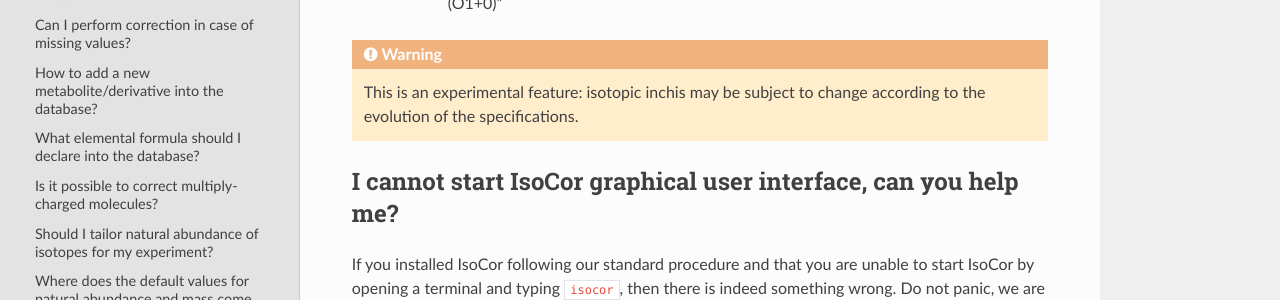
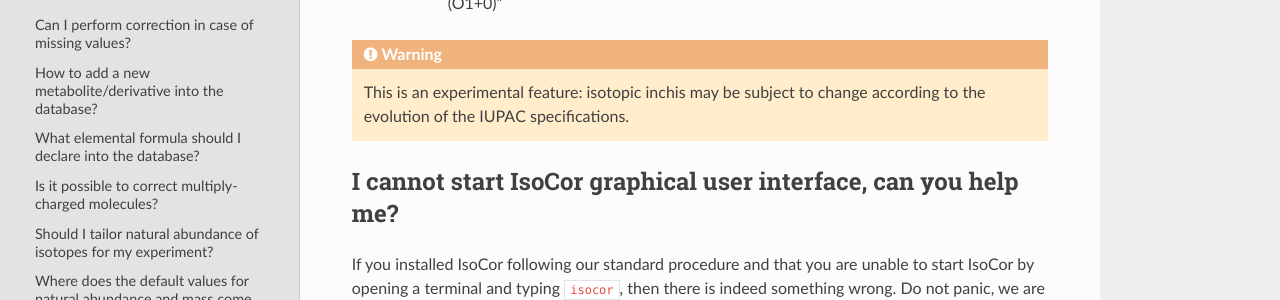
Before and after one commit to MetaSys-LISBP/IsoCor, a Sphinx documentation site: the page built from doc/faq.rst, in a window 1280 px wide and 900 px high, scrolled down 4014 px. Shown: the part 175-475 px from the top of the window. Built offline with Sphinx 7.4.7 and the Read the Docs theme 2.0.0, drawn with Linux system fonts in a browser that asks for light colours.

```diff
--- a/doc/faq.rst
+++ b/doc/faq.rst
@@ -186,7 +186,7 @@ by the `InChI Isotopologue and Isotopomer Development Team <https://github.com/M
            "InChI=1S/C4H4O4/c5-3(6)1-2-4(7)8/h1-2H,(H,5,6)(H,7,8)/p-2/b2-1+/a(O3+2),(O1+0)"
 
 .. warning:: This is an experimental feature: isotopic inchis may be subject to change
-             according to the evolution of the specifications.
+             according to the evolution of the IUPAC specifications.
 
 ..  _failed_gui:
 
--- a/doc/tutorials.rst
+++ b/doc/tutorials.rst
@@ -203,7 +203,7 @@ The result file is a TSV file with the following columns:
 :metabolite: Name of the metabolite, as it was provided in the :ref:`Measurements file`.
 :derivative: Name of the derivative, as it was provided in the :ref:`Measurements file`.
 :isotopologue: The index of the peak measured, as an integer; e.g. '0' for the M0 peak that does not have any mass shift,  as it was provided in the :ref:`Measurements file`.
-:isotopic_inchi: Isotopic InChI of the corresponding tracer isotopologue (or just the isotopic layer if no InChI has been provided in the :ref:`Metabolites database` file), as detailed :ref:`here <isotopic_inchi>`; e.g. with isotopic layer '/a(O1+1),(C3+0)' for the M1 :sup:`13`\ C-isotopologue of fumarate.
+:isotopic_inchi: Isotopic InChI of the corresponding tracer isotopologue (or just the isotopic layer if no InChI has been provided in the :ref:`Metabolites database` file), as detailed :ref:`here <isotopic_inchi>`; e.g. with isotopic layer '/a(O1+1),(C3+0)' for the M\ :sub:`1`\  :sup:`13`\ C-isotopologue of fumarate.
 :area: The measured peak intensity; e.g. '42.5', as it was provided in the :ref:`Measurements file`.
 :corrected_area: The corrected area.
 :isotopologue_fraction: The abundance of each :ref:`isotopologue <Isotopologues>` (corrected area normalized to 1).
```
